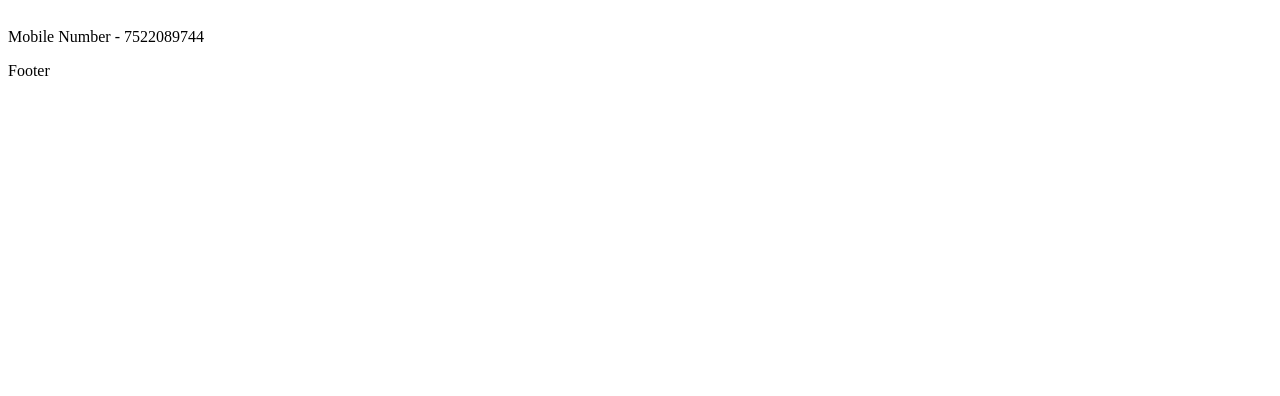
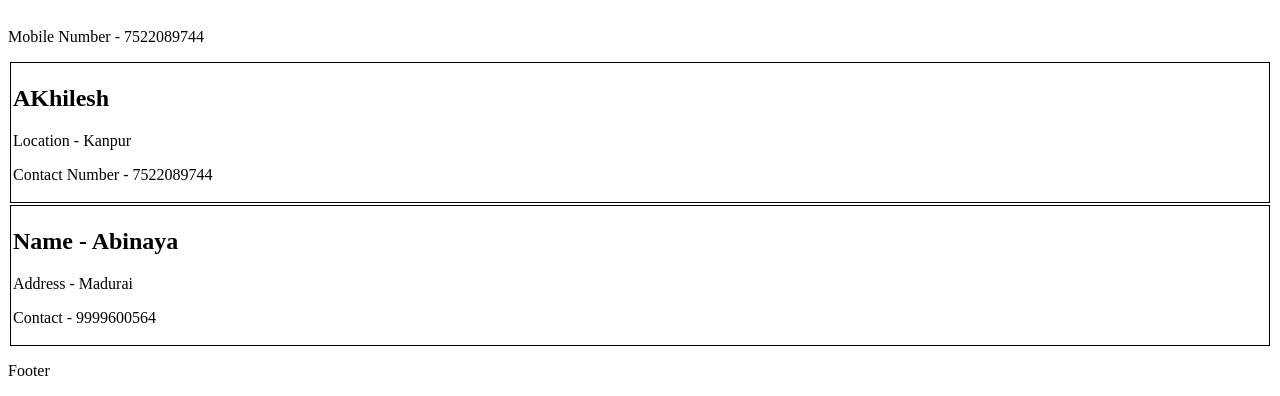
Before and after one commit to akhilesh-kumaryadav/FuckTheReact, a React (Vite) app: page /contact-us in a window 1280 px wide. Shown: the part 188-584 px from the top of the page. Built offline with nearby package versions, Linux system fonts and the light colour scheme.

Commit message:
feat: class based components intro

```diff
--- a/index.css
+++ b/index.css
@@ -93,3 +93,9 @@
   width: 300px;
 }
 /* Search container ends */
+
+.user {
+  margin: 2px;
+  padding: 2px;
+  border: 1px solid black;
+}
--- a/src/components/ContactUs.jsx
+++ b/src/components/ContactUs.jsx
@@ -1,8 +1,14 @@
+import User from "./User";
+import UserClass from "./UserClass";
+
 const ContactUs = () => {
   return (
     <div>
       <h1>Contact Us</h1>
       <p>Mobile Number - 7522089744</p>
+
+      <User />
+      <UserClass name="Abinaya" address="Madurai" phone="9999600564" />
     </div>
   );
 };
--- a/src/components/RestaurantMenu.js
+++ b/src/components/RestaurantMenu.jsx
@@ -38,7 +38,7 @@ const RestaurantMenu = () => {
       </p>
       <p>Menu</p>
       <ul>
-        {itemCards.map((item) => (
+        {itemCards?.map((item) => (
           <li>
             {item.card.info.name} - {item.card.info.price}
           </li>
--- /dev/null
+++ b/src/components/User.jsx
@@ -0,0 +1,11 @@
+const User = () => {
+  return (
+    <div className="user">
+      <h2>AKhilesh</h2>
+      <p>Location - Kanpur</p>
+      <p>Contact Number - 7522089744</p>
+    </div>
+  );
+};
+
+export default User;
--- /dev/null
+++ b/src/components/UserClass.jsx
@@ -0,0 +1,21 @@
+import React from "react";
+
+class UserClass extends React.Component {
+  constructor(props) {
+    super(props);
+  }
+
+  render() {
+    const { name, address, phone } = this.props;
+    console.log(this.props);
+    return (
+      <div className="user">
+        <h2>Name - {name}</h2>
+        <p>Address - {address}</p>
+        <p>Contact - {phone}</p>
+      </div>
+    );
+  }
+}
+
+export default UserClass;
```
